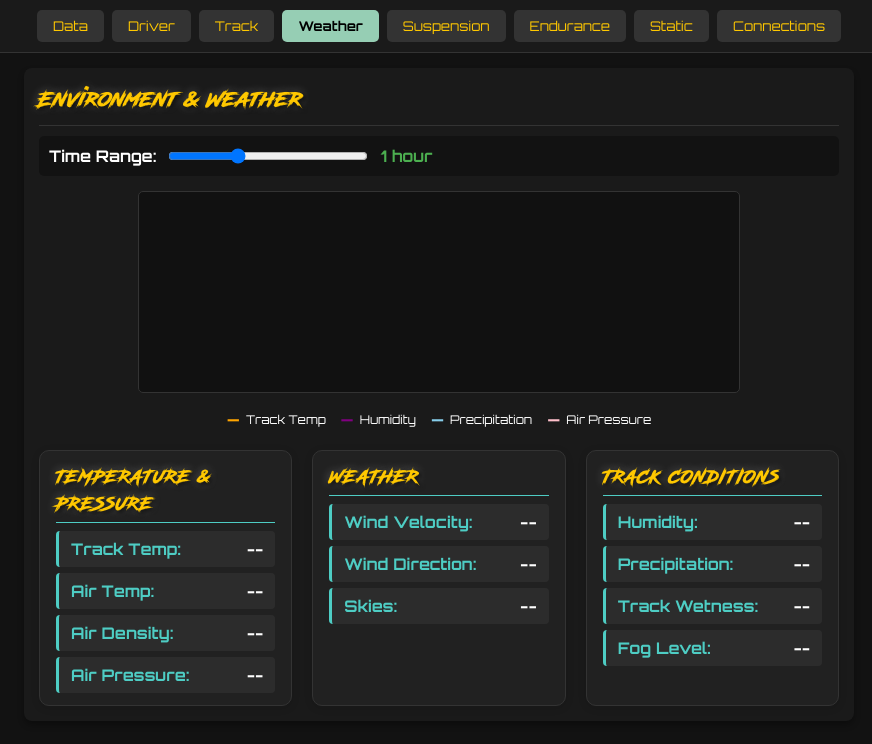
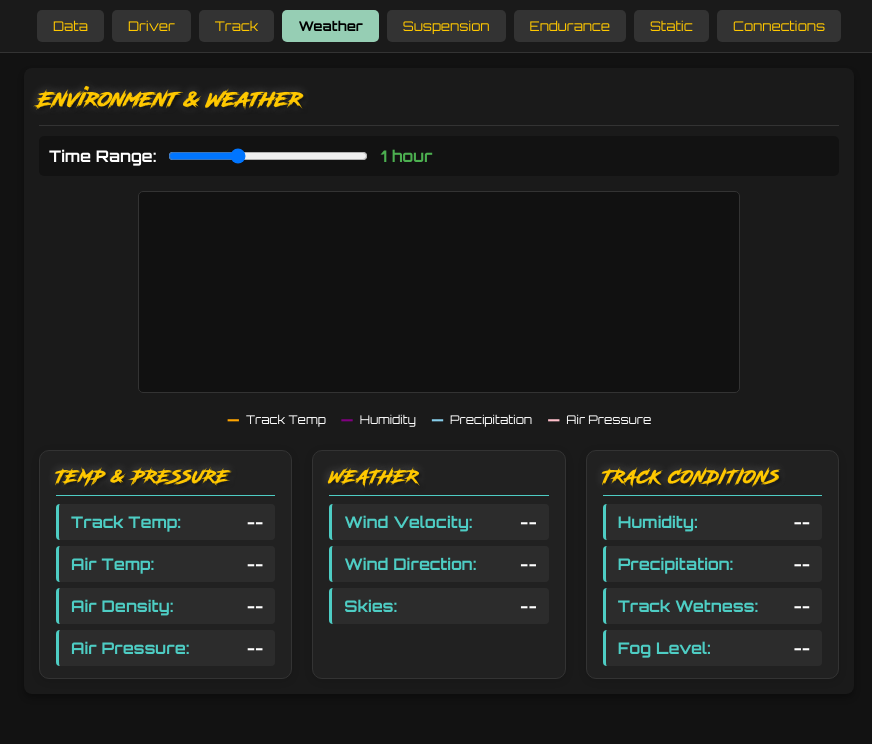
Before and after one commit to Radian-Motorsport/RadianApp, a website: page telemetry-backend/public/weather.html in a window 1280 px wide. Shown: the whole page, without its empty margins (201-1073 px from the left). Drawn offline with nearby package versions, Linux system fonts and the light colour scheme; no server answers.

Commit message:
Shorten header from 'Temperature & Pressure' to 'Temp & Pressure'

```diff
--- a/telemetry-backend/public/weather.html
+++ b/telemetry-backend/public/weather.html
@@ -64,7 +64,7 @@
     <div class="environment-grid">
       <!-- Temperature & Pressure Column -->
       <div class="status-group">
-        <h3>Temperature & Pressure</h3>
+        <h3>Temp & Pressure</h3>
         <div class="status-grid">
           <div><label>Track Temp:</label><span id="TrackTemp">--</span></div>
           <div><label>Air Temp:</label><span id="AirTemp">--</span></div>
```
